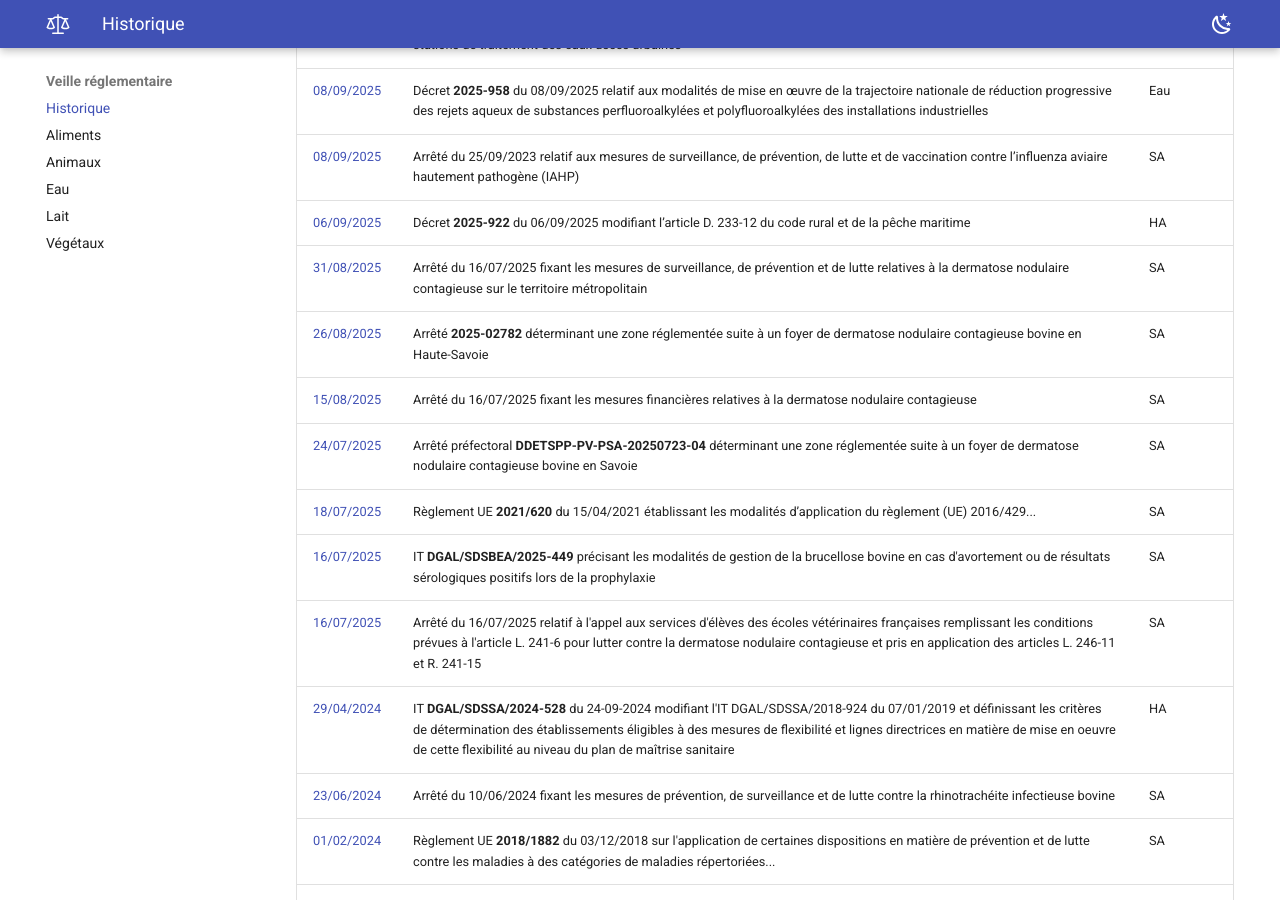
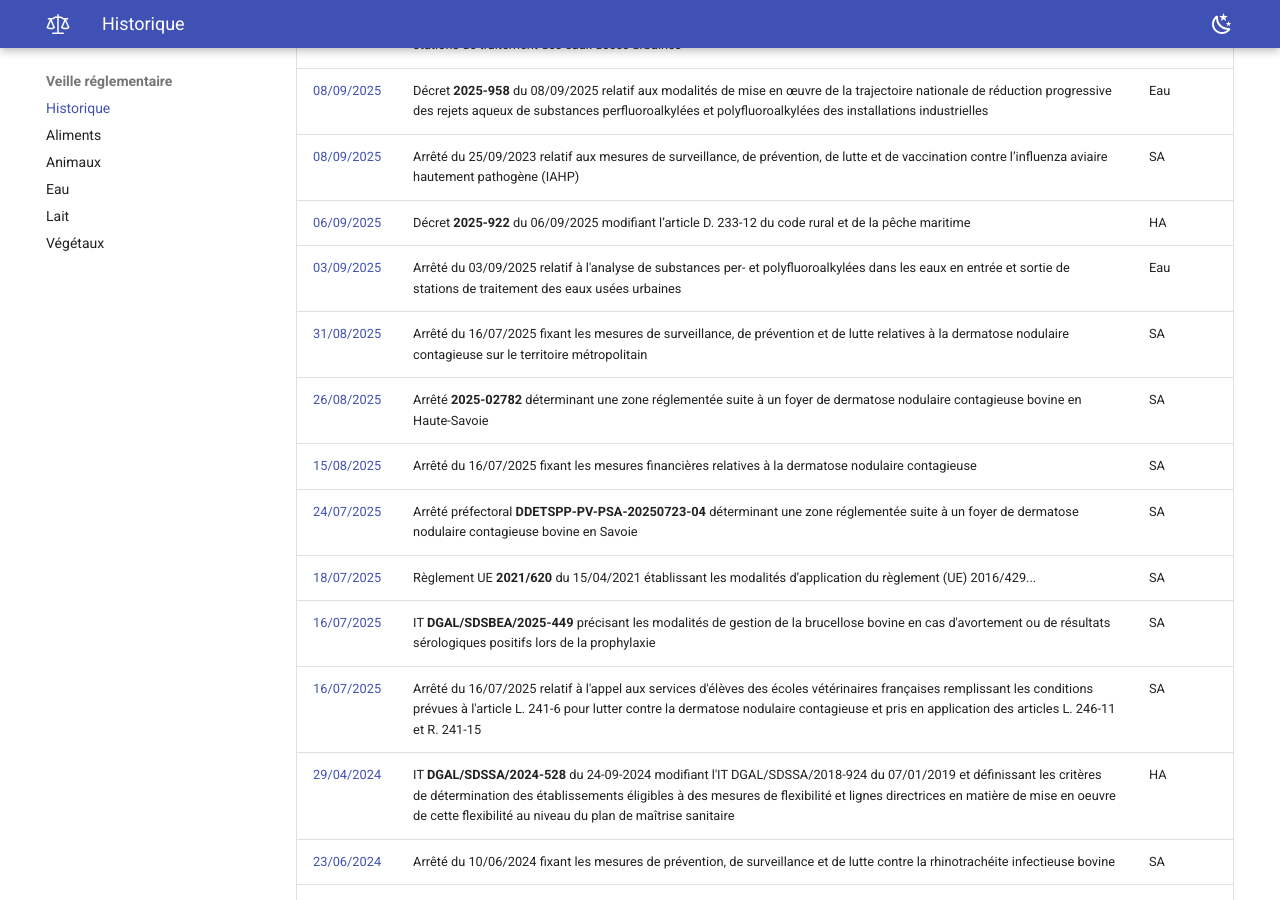
Before and after one commit to olivier-roger-vet/veille-reglementaire, an MkDocs documentation site: the page built from docs/index.md, in a window 1280 px wide and 900 px high, scrolled down 2730 px. Built offline with MkDocs 1.6.1 and Material for MkDocs 9.7.7, drawn with Linux system fonts in a browser that asks for light colours.

Commit message:
PFAS eaux usées

```diff
--- a/docs/index.md
+++ b/docs/index.md
@@ -48,6 +48,7 @@
 | [08/09/2025](https://www.legifrance.gouv.fr/download/pdf?id=okg8pYdlzqssb9b30JjqozzKga8V-YH3-rrHzId_qtk=)                        | Décret **2025-958** du 08/09/2025 relatif aux modalités de mise en œuvre de la trajectoire nationale de réduction progressive des rejets aqueux de substances perfluoroalkylées et polyfluoroalkylées des installations industrielles                                                                                                        | Eau                 |
 | [08/09/2025](https://www.legifrance.gouv.fr/loda/id/JORFTEXT000048110961/)                                                       | Arrêté du 25/09/2023 relatif aux mesures de surveillance, de prévention, de lutte et de vaccination contre l’influenza aviaire hautement pathogène (IAHP)                                                                                                                                                                                    | SA                  |
 | [06/09/2025](https://www.legifrance.gouv.fr/download/pdf?id=rb8gm4rObqLryfLTFw-FBTkhrqEkpM01d0ueR1WkGMM=)                        | Décret **2025-922** du 06/09/2025 modifiant l’article D. 233-12 du code rural et de la pêche maritime                                                                                                                                                                                                                                        | HA                  |
+| [03/09/2025](https://www.legifrance.gouv.fr/jorf/id/JORFTEXT000052201216)                                                        | Arrêté du 03/09/2025 relatif à l'analyse de substances per- et polyfluoroalkylées dans les eaux en entrée et sortie de stations de traitement des eaux usées urbaines                                                                                                                                                                        | Eau                 |
 | [31/08/2025](https://www.legifrance.gouv.fr/loda/id/JORFTEXT000051912379/)                                                       | Arrêté du 16/07/2025 fixant les mesures de surveillance, de prévention et de lutte relatives à la dermatose nodulaire contagieuse sur le territoire métropolitain                                                                                                                                                                            | SA                  |
 | [26/08/2025](https://www.haute-savoie.gouv.fr/contenu/telechargement/49160/311613/file/arr%C3%AAt%C3%A9%20DNC%2026082025.pdf)    | Arrêté **2025-02782** déterminant une zone réglementée suite à un foyer de dermatose nodulaire contagieuse bovine en Haute-Savoie                                                                                                                                                                                                            | SA                  |
 | [15/08/2025](https://www.legifrance.gouv.fr/loda/id/JORFTEXT000051912354/)                                                       | Arrêté du 16/07/2025 fixant les mesures financières relatives à la dermatose nodulaire contagieuse                                                                                                                                                                                                                                           | SA                  |
```
Also changed, not shown: docs/eau.md (+1 -0 lines).
